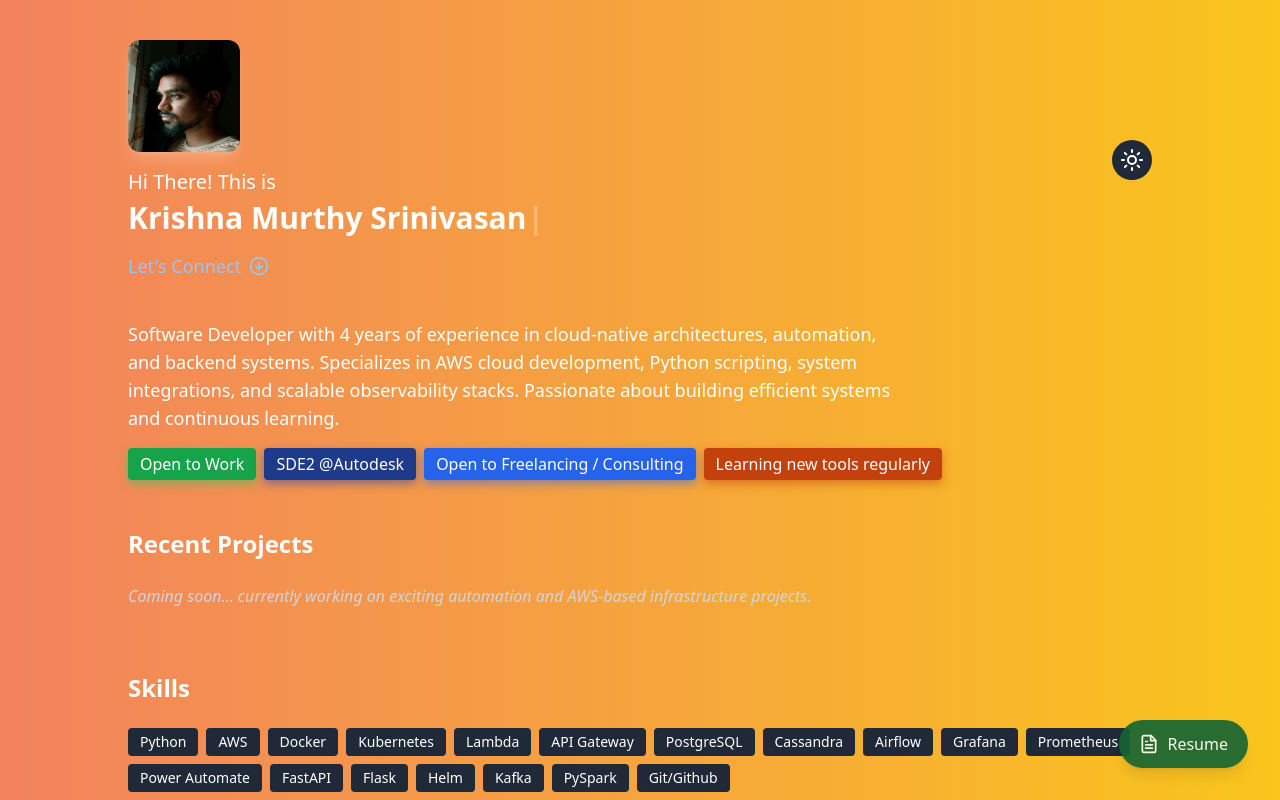
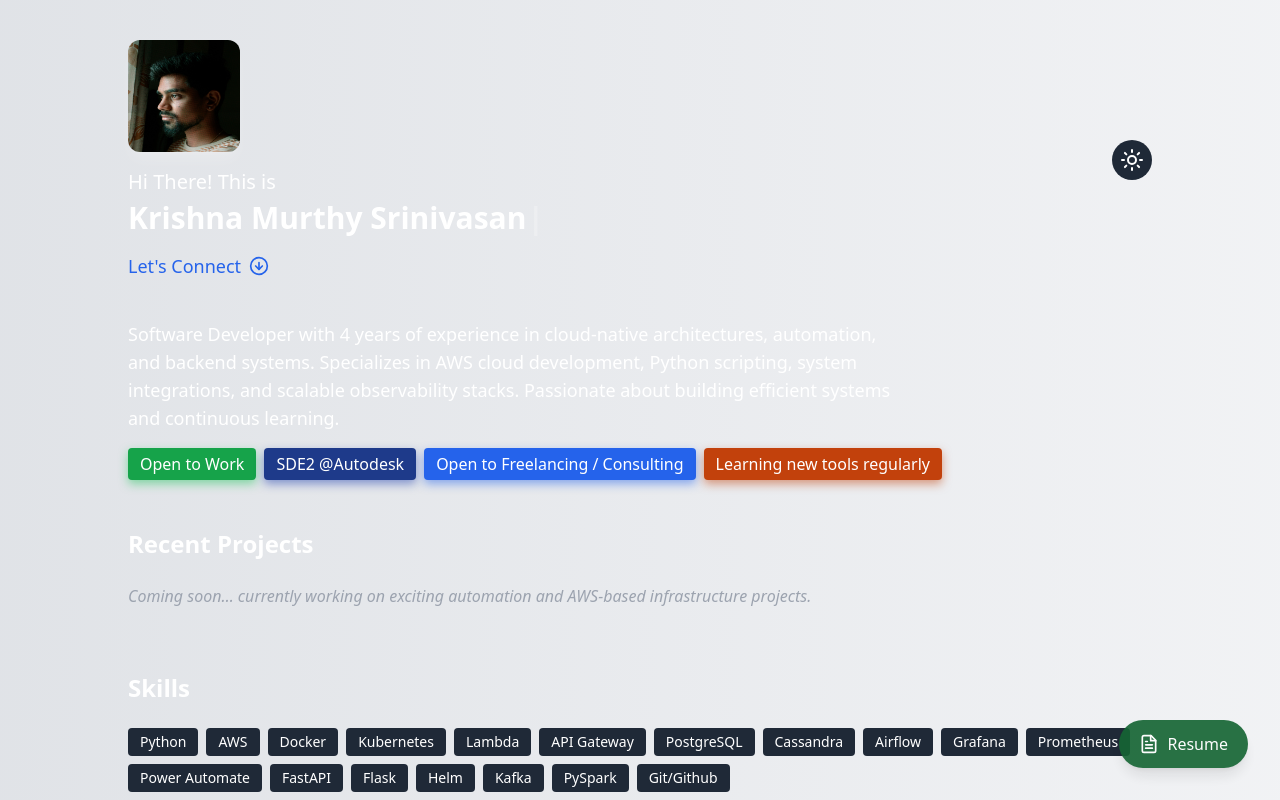
Before and after one commit to krishnamurthy-srinivasan/krishna-dev, a React (Vite) app: page / in a window 1280 px wide. Shown: the top 800 px of the page. Built offline with nearby package versions, Linux system fonts and the light colour scheme.

Commit message:
animation

```diff
--- a/src/App.jsx
+++ b/src/App.jsx
@@ -10,10 +10,10 @@ export default function Portfolio() {
   }, [darkMode]);
 
   return (
-    <div className="min-h-screen bg-gradient-to-r from-purple-400 via-pink-500 to-yellow-400 bg-[length:400%_400%] animate-gradient text-black dark:text-white px-6 py-10 relative">
+    <div className="min-h-screen bg-gradient-to-r from-gray-900 via-gray-300 to-gray-100 bg-[length:400%_400%] animate-gradient text-black dark:text-white px-6 py-10 relative overflow-hidden">
       <div className="max-w-5xl mx-auto">
-        <header className="flex justify-between items-center mb-10 flex-wrap gap-6">
-          <div className="flex-shrink-0">
+        <header className="flex justify-between items-center mb-10 flex-wrap md:flex-nowrap gap-6">
+          <div>
             <img
               src="/profile.jpg"
               alt="Profile"
@@ -31,7 +31,7 @@ export default function Portfolio() {
             </h1>
             <a
               href="#contact"
-              className="mt-4 inline-flex items-center gap-2 text-blue-800 dark:text-blue-300 hover:underline text-lg font-medium"
+              className="mt-4 inline-flex items-center gap-2 text-blue-600 hover:underline text-lg font-medium"
             >
               Let's Connect <ArrowDownCircle size={20} />
             </a>
@@ -60,7 +60,7 @@ export default function Portfolio() {
             <a
               href="/Krishna_Murthy_Srinivasan_Resume.pdf"
               download
-              className="animate-pulse flex items-center gap-2 bg-green-800 text-white px-5 py-3 rounded-full shadow-lg hover:bg-green-700"
+              className="animate-pulse flex items-center gap-2 bg-green-800 text-white px-5 py-3 rounded-full shadow-lg hover:bg-green-700 transition"
             >
               <FileText size={20} /> Resume
             </a>
@@ -69,7 +69,7 @@ export default function Portfolio() {
 
         <section className="mb-16">
           <h2 className="text-2xl font-semibold mb-6">Recent Projects</h2>
-          <p className="text-gray-700 dark:text-gray-300 italic">
+          <p className="text-gray-400 italic">
             Coming soon… currently working on exciting automation and AWS-based infrastructure projects.
           </p>
         </section>
@@ -77,9 +77,11 @@ export default function Portfolio() {
         <section className="mb-16">
           <h2 className="text-2xl font-semibold mb-6">Skills</h2>
           <div className="flex flex-wrap gap-2">
-            {[ 'Python', 'AWS', 'Docker', 'Kubernetes', 'Lambda', 'API Gateway', 'PostgreSQL', 'Cassandra',
+            {[
+              'Python', 'AWS', 'Docker', 'Kubernetes', 'Lambda', 'API Gateway', 'PostgreSQL', 'Cassandra',
               'Airflow', 'Grafana', 'Prometheus', 'Power Automate', 'FastAPI', 'Flask', 'Helm', 'Kafka',
-              'PySpark', 'Git/Github' ].map(skill => (
+              'PySpark', 'Git/Github'
+            ].map(skill => (
               <span key={skill} className="bg-gray-200 dark:bg-gray-800 text-sm px-3 py-1 rounded">
                 {skill}
               </span>
```
